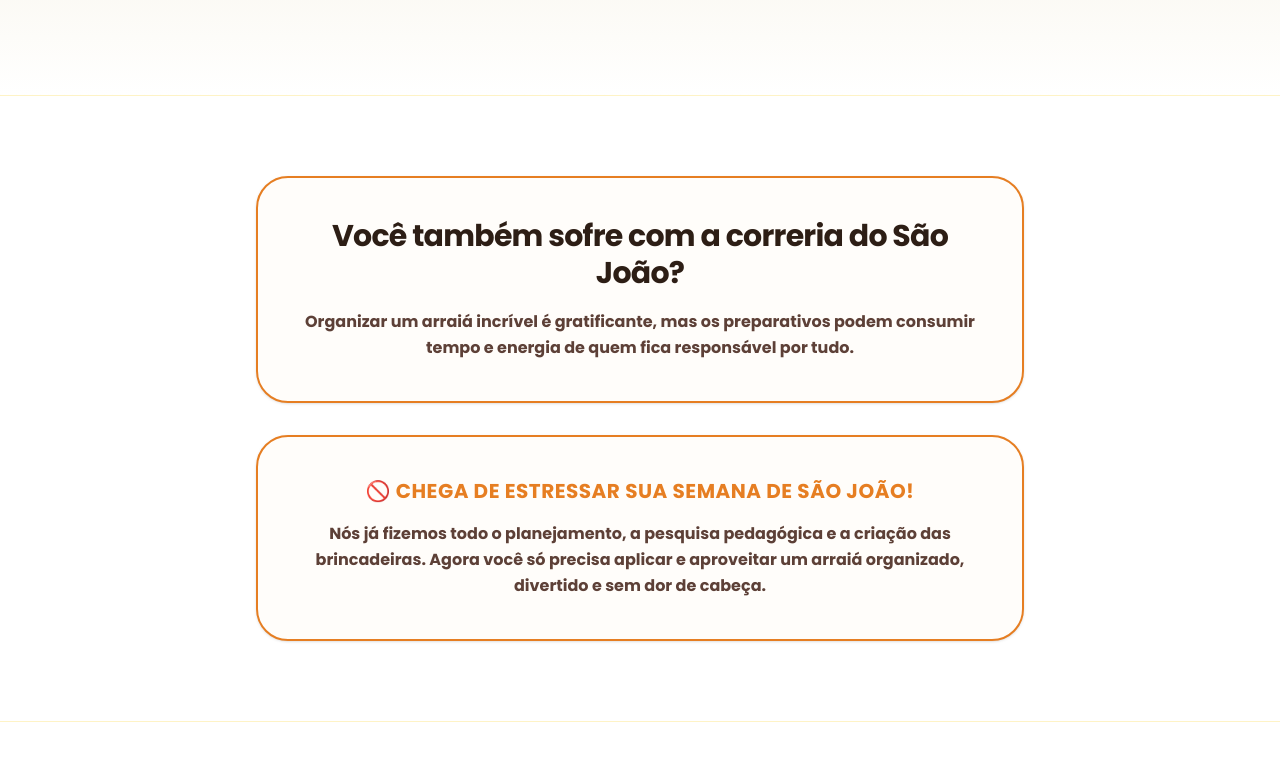
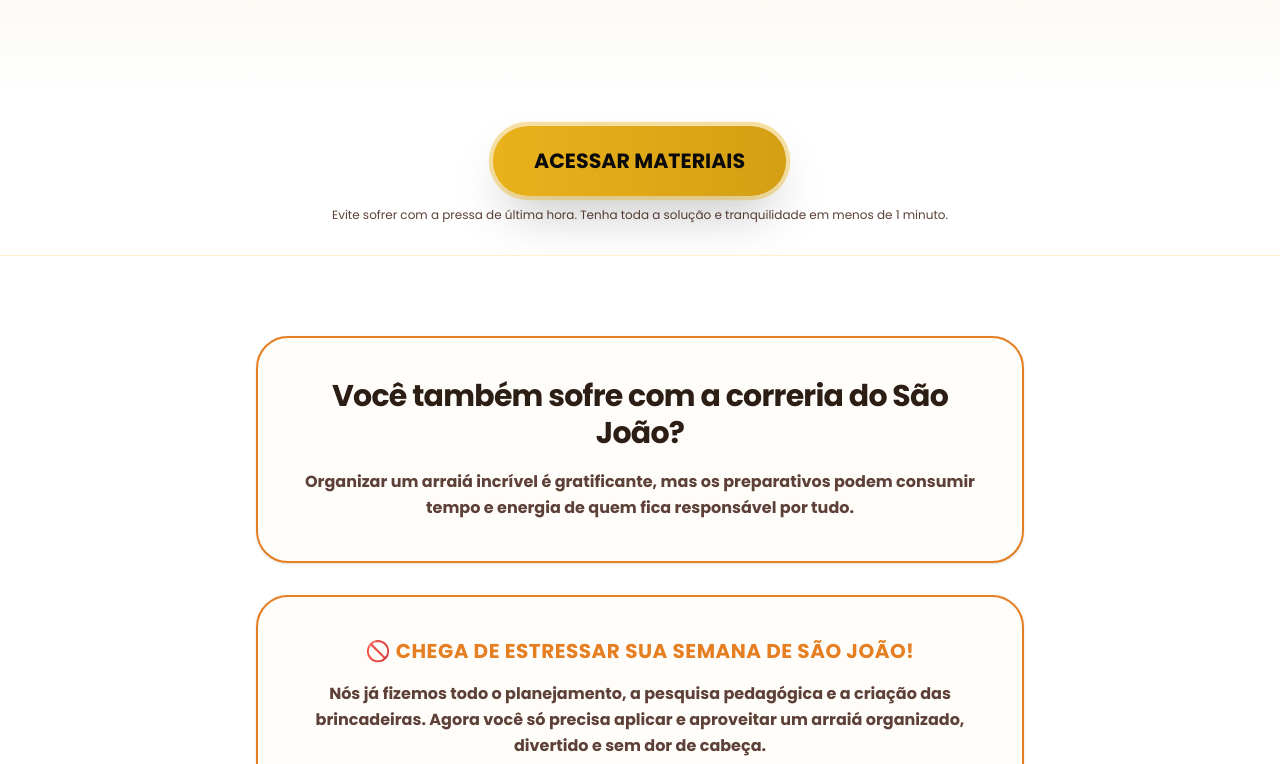
Before and after one commit to ruansolange13-lang/kit-festa-junina, a React (Vite) app: page / in a window 1280 px wide. Shown: the part 1756-2520 px from the top of the page. Built offline with nearby package versions, Linux system fonts and the light colour scheme.

Commit message:
move: CTA button to space between Testimonials and Pain-Points

```diff
--- a/src/App.tsx
+++ b/src/App.tsx
@@ -211,6 +211,21 @@ export default function App() {
         </div>
       </section>
 
+      {/* Call to Action Section */}
+      <section className="relative z-10 py-8 px-4 text-center bg-white">
+        <div className="max-w-2xl mx-auto">
+          <a
+            href="#oferta"
+            className="inline-flex items-center justify-center gap-2 bg-gradient-to-r from-[#E9B21C] to-[#d49f13] text-neutral-950 text-lg sm:text-xl font-black px-10 py-5 rounded-full shadow-2xl hover:from-[#d49f13] hover:to-[#b58509] transition-all hover:scale-[1.02] ring-4 ring-[#E9B21C]/40 font-display animate-pulse-cta"
+          >
+            ACESSAR MATERIAIS
+          </a>
+          <p className="mt-3 text-xs text-[#5d4037] font-semibold">
+            Evite sofrer com a pressa de última hora. Tenha toda a solução e tranquilidade em menos de 1 minuto.
+          </p>
+        </div>
+      </section>
+
       {/* 3. Pain-Points Section (Seção de Dores) */}
       <section className="relative z-10 py-16 md:py-20 px-4 bg-white border-y border-amber-100">
         <div className="max-w-3xl mx-auto space-y-8">
@@ -410,15 +425,7 @@ export default function App() {
             </p>
           </div>
 
-          <a
-            href="#oferta"
-            className="inline-flex items-center justify-center gap-2 bg-gradient-to-r from-[#E9B21C] to-[#d49f13] text-neutral-950 text-lg sm:text-xl font-black px-10 py-5 rounded-full shadow-2xl hover:from-[#d49f13] hover:to-[#b58509] transition-all hover:scale-[1.02] ring-4 ring-[#E9B21C]/40 font-display animate-pulse-cta"
-          >
-            ACESSAR MATERIAIS
-          </a>
-          <p className="mt-3 text-xs text-white/60 font-semibold">
-            Evite sofrer com a pressa de última hora. Tenha toda a solução e tranquilidade em menos de 1 minuto.
-          </p>
+
         </div>
       </section>
 
```
